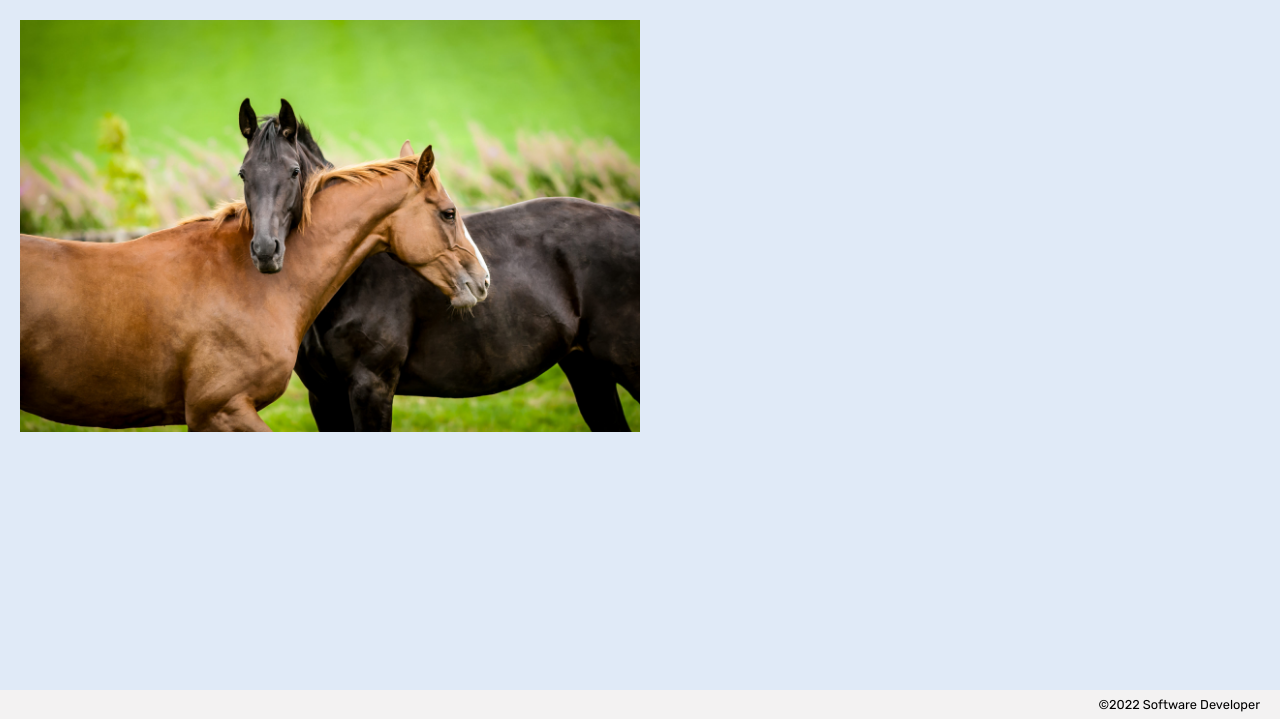
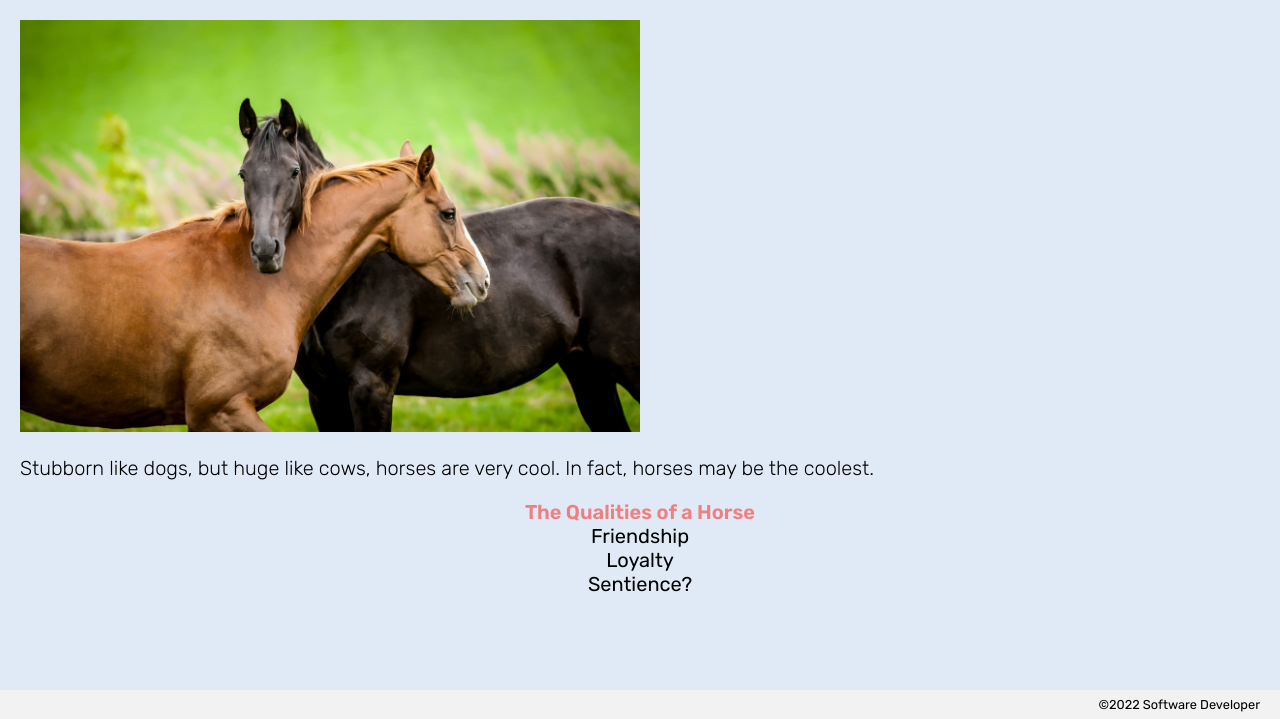
Before and after one commit to Dylan-Flanagan/My-Favorite-Animal-, a plain HTML site: page index.html in a window 1280 px wide. Shown: the part 81-800 px from the top of the page. Drawn offline with Linux system fonts and the light colour scheme.

Commit message:
unordered list and styling

```diff
--- a/index.html
+++ b/index.html
@@ -28,6 +28,37 @@
                     max-width: 50%;
                 }</style
             ><img src="./assets/horsefriends.jpg" alt="two-horses" />
+            <p>
+                Stubborn like dogs, but huge like cows, horses are very cool. In fact, horses may be
+                the coolest.
+            </p>
+            <style>
+                h1 {
+                    color: burlywood;
+                }
+                h2 {
+                    text-align: center;
+                    color: lightcoral;
+                    font-size: 20px;
+                }
+                .list-one {
+                    color: black;
+                    font-size: 20px;
+                    font-weight: lighter;
+                }
+                p {
+                    font-size: 20px;
+                    font-weight: lighter;
+                }
+            </style>
+            <h2>
+                The Qualities of a Horse
+                <ul class="list-one">
+                    <li>Friendship</li>
+                    <li>Loyalty</li>
+                    <li>Sentience?</li>
+                </ul>
+            </h2>
         </main>
 
         <footer>&copy;2022 Software Developer</footer>
```
